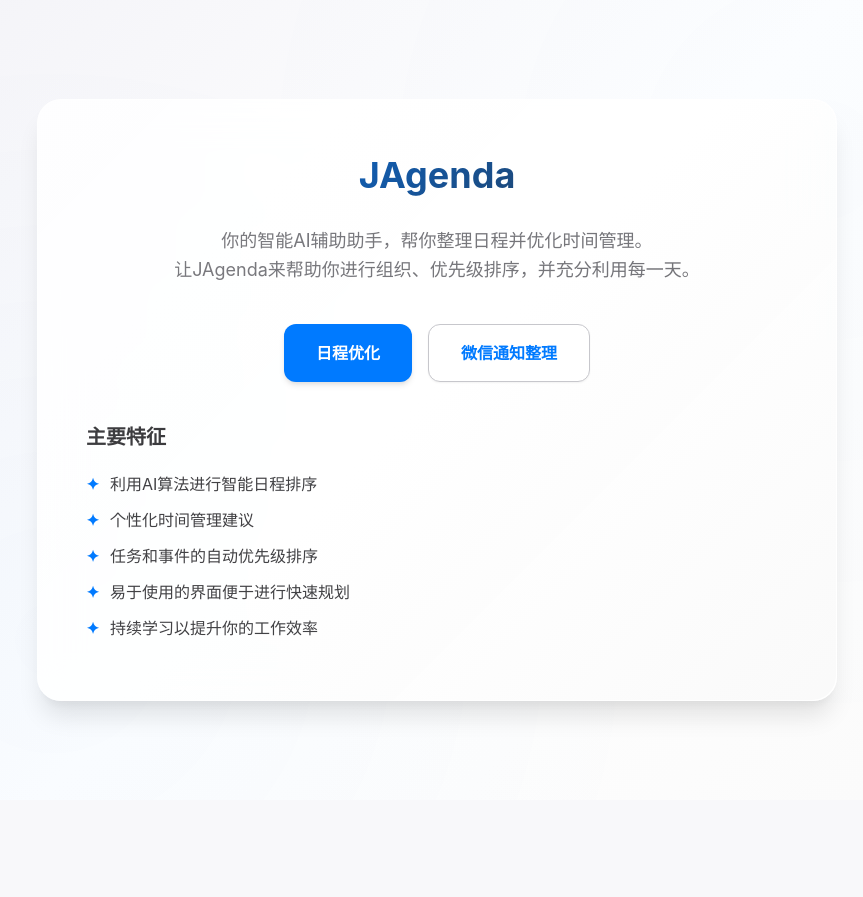
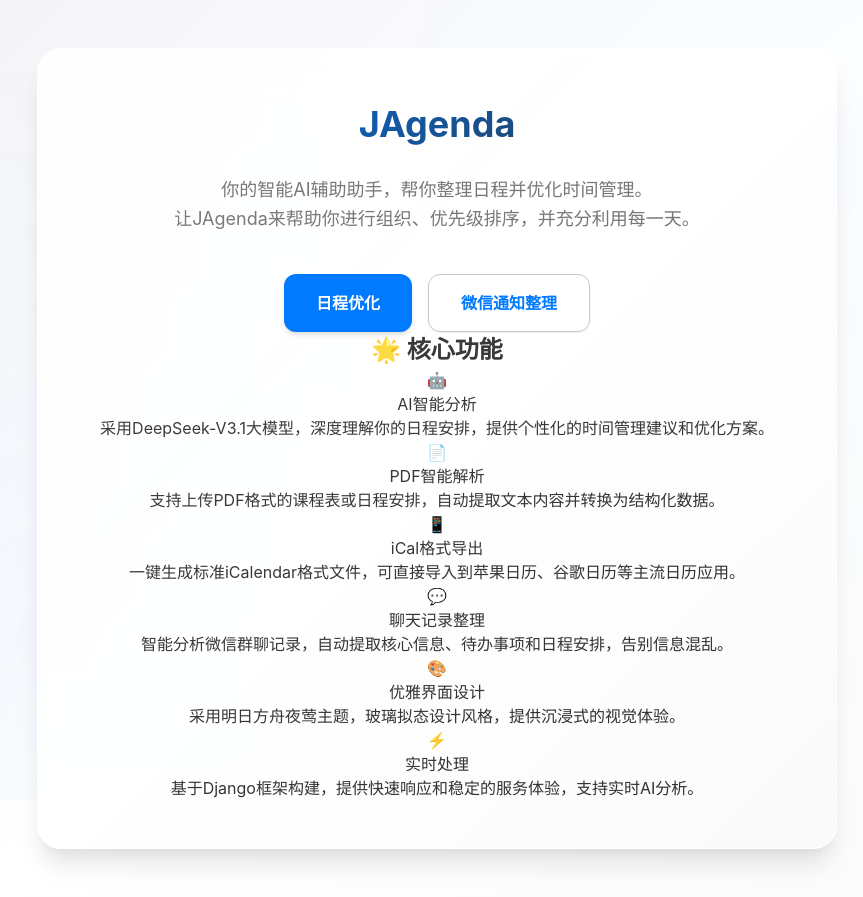
Before and after one commit to aeilot/JAgenda, a Django app: page / in a window 1280 px wide. Shown: the whole page, without its empty margins (203-1066 px from the left). Before the commit the page ends 717 px from the top, so only its background shows below. Run offline with Django 5.2, Linux system fonts and the light colour scheme; some libraries are stand-ins or nearby versions.

Commit message:
Update index.html

```diff
--- a/templates/index.html
+++ b/templates/index.html
@@ -12,7 +12,8 @@
 </head>
 
 <body>
-    <div style="min-height: 100vh; display: flex; align-items: center; justify-content: center; padding: var(--space-4);">
+    <div
+        style="min-height: 100vh; display: flex; align-items: center; justify-content: center; padding: var(--space-4);">
         <div class="modern-container">
             <h1 class="modern-title">JAgenda</h1>
             <p class="modern-subtitle">
@@ -25,16 +26,54 @@
                 <a href="/wechat/" class="modern-btn modern-btn-secondary">微信通知整理</a>
             </div>
 
-            <div class="modern-features">
-                <h2 class="modern-section-title">主要特征</h2>
-                <ul>
-                    <li>利用AI算法进行智能日程排序</li>
-                    <li>个性化时间管理建议</li>
-                    <li>任务和事件的自动优先级排序</li>
-                    <li>易于使用的界面便于进行快速规划</li>
-                    <li>持续学习以提升你的工作效率</li>
-                </ul>
+            <div class="features-section">
+                <h2>🌟 核心功能</h2>
+                <div class="features-grid">
+                    <div class="feature-card">
+                        <span class="feature-icon">🤖</span>
+                        <div class="feature-title">AI智能分析</div>
+                        <div class="feature-description">
+                            采用DeepSeek-V3.1大模型，深度理解你的日程安排，提供个性化的时间管理建议和优化方案。
+                        </div>
+                    </div>
+                    <div class="feature-card">
+                        <span class="feature-icon">📄</span>
+                        <div class="feature-title">PDF智能解析</div>
+                        <div class="feature-description">
+                            支持上传PDF格式的课程表或日程安排，自动提取文本内容并转换为结构化数据。
+                        </div>
+                    </div>
+                    <div class="feature-card">
+                        <span class="feature-icon">📱</span>
+                        <div class="feature-title">iCal格式导出</div>
+                        <div class="feature-description">
+                            一键生成标准iCalendar格式文件，可直接导入到苹果日历、谷歌日历等主流日历应用。
+                        </div>
+                    </div>
+                    <div class="feature-card">
+                        <span class="feature-icon">💬</span>
+                        <div class="feature-title">聊天记录整理</div>
+                        <div class="feature-description">
+                            智能分析微信群聊记录，自动提取核心信息、待办事项和日程安排，告别信息混乱。
+                        </div>
+                    </div>
+                    <div class="feature-card">
+                        <span class="feature-icon">🎨</span>
+                        <div class="feature-title">优雅界面设计</div>
+                        <div class="feature-description">
+                            采用明日方舟夜莺主题，玻璃拟态设计风格，提供沉浸式的视觉体验。
+                        </div>
+                    </div>
+                    <div class="feature-card">
+                        <span class="feature-icon">⚡</span>
+                        <div class="feature-title">实时处理</div>
+                        <div class="feature-description">
+                            基于Django框架构建，提供快速响应和稳定的服务体验，支持实时AI分析。
+                        </div>
+                    </div>
+                </div>
             </div>
+
         </div>
     </div>
 </body>
```
